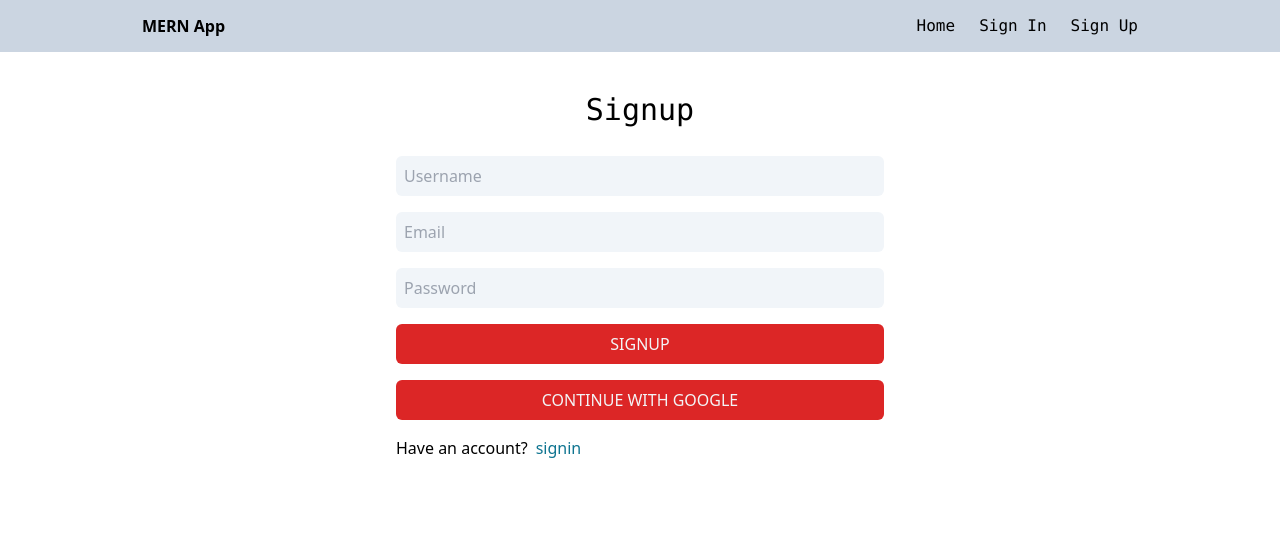
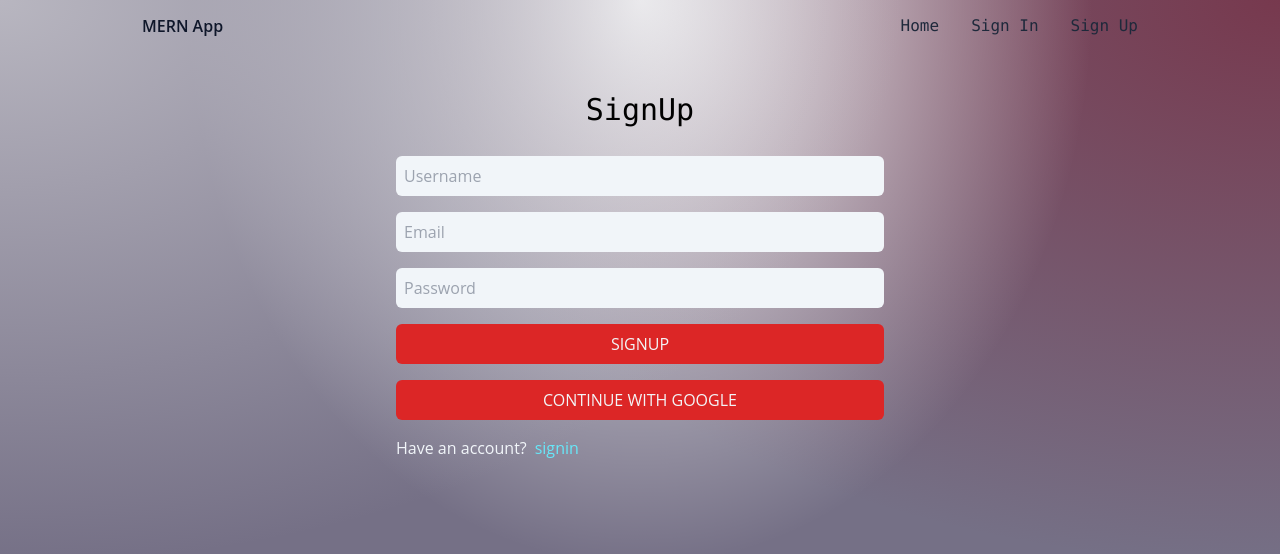
Before and after one commit to Vasanth375/secure-flow, a React (Vite) app in the folder client/: page /signup in a window 1280 px wide. Shown: the top 554 px of the page. Built offline with nearby package versions, Linux system fonts and the light colour scheme.

Commit message:
Added Styles and Some Other Functionalities

```diff
--- a/client/package.json
+++ b/client/package.json
@@ -16,7 +16,8 @@
     "react": "^18.2.0",
     "react-dom": "^18.2.0",
     "react-redux": "^9.0.4",
-    "react-router-dom": "^6.20.0"
+    "react-router-dom": "^6.20.0",
+    "redux-persist": "^6.0.0"
   },
   "devDependencies": {
     "@types/react": "^18.2.37",
--- /dev/null
+++ b/client/src/App.css
@@ -0,0 +1,24 @@
+* html {
+  padding: 0;
+  margin: 0;
+  box-sizing: border-box;
+}
+
+body {
+  margin: 0;
+  font-family: "Open Sans", sans-serif;
+  -webkit-font-smoothing: antialiased;
+  -moz-osx-font-smoothing: grayscale;
+}
+
+.main {
+  height: 100vh;
+  background-color: #757086;
+  background-image: radial-gradient(
+      at 0% 0%,
+      rgb(184, 182, 192) 0,
+      transparent 50%
+    ),
+    radial-gradient(at 50% 0%, rgb(255, 255, 255) 0, transparent 50%),
+    radial-gradient(at 100% 0%, rgb(119, 57, 78) 0, transparent 50%);
+}
--- a/client/src/App.jsx
+++ b/client/src/App.jsx
@@ -3,16 +3,18 @@ import Home from "./Pages/Home";
 import SignIn from "./Pages/SignIn";
 import SignUp from "./Pages/SignUp";
 import Header from "./components/Header";
-
+import "../src/App.css"
 export default function App() {
   return (
     <BrowserRouter>
+    <div className="main">
       <Header></Header>
       <Routes>
         <Route path="/" element={<Home />}></Route>
         <Route path="/signin" element={<SignIn></SignIn>}></Route>
         <Route path="/signup" element={<SignUp></SignUp>}></Route>
       </Routes>
+    </div>
     </BrowserRouter>
   );
 }
--- a/client/src/Pages/Home.jsx
+++ b/client/src/Pages/Home.jsx
@@ -1,5 +1,6 @@
-import React from "react";
-
+import "../App.css";
 export default function Home() {
-  return <div>Home</div>;
+  return (
+    <div className="p-4 font-mono text-3xl text-center m-7 text-slate-800">Home</div>
+  );
 }
--- a/client/src/Pages/SignIn.jsx
+++ b/client/src/Pages/SignIn.jsx
@@ -40,7 +40,7 @@ export default function SignIn() {
       // }
       // console.log("signin");
       const data = await resp.json();
-      if (data.status === 404 || data.status === 401) {
+      if (data.status === 404 || data.status === 401 || data.status === 500) {
         dispatch(signInFailure(data));
         return;
       }
@@ -52,7 +52,9 @@ export default function SignIn() {
   };
   return (
     <div className="max-w-lg p-3 mx-auto min-w-max">
-      <div className="font-mono text-3xl text-center my-7">Sign in</div>
+      <div className="font-mono text-3xl text-center my-7 text-slate-900">
+        SignIn
+      </div>
       <form action="" className="flex flex-col gap-4">
         <input
           id="username"
@@ -78,7 +80,7 @@ export default function SignIn() {
 
         <Oauth></Oauth>
       </form>
-      <div className="flex gap-2">
+      <div className="flex gap-2 text-slate-50">
         <p>Already have an Account</p>
         <Link to={"/signup"}>
           <span className="text-cyan-700">signup</span>
--- a/client/src/Pages/SignUp.jsx
+++ b/client/src/Pages/SignUp.jsx
@@ -31,15 +31,8 @@ export default function SignUp() {
         body: JSON.stringify(formData),
       });
 
-      // if (!response.ok) {
-      //   throw new Error(`Request failed with status ${response.status}`);
-      // }
-
       console.log("Sent");
       console.log(load);
-      // const data = response.json ? await response.json() : null;
-      // setLoading(false);
-      // setError(false);
       const data = await response.json();
       if (data.status === 500) {
         dispatch(signUpFailure(data));
@@ -56,7 +49,7 @@ export default function SignUp() {
   };
   return (
     <div className="max-w-lg p-3 mx-auto min-w-max">
-      <div className="font-mono text-3xl text-center my-7">Signup</div>
+      <div className="font-mono text-3xl text-center my-7">SignUp</div>
       <form className="flex flex-col gap-4">
         <input
           className="justify-center p-2 rounded-md bg-slate-100"
@@ -82,7 +75,7 @@ export default function SignUp() {
           required
         ></input>
         <button
-          className="p-2 text-gray-100 uppercase bg-red-600 rounded-md hover:bg-slate-900"
+          className="p-2 text-gray-100 uppercase bg-red-600 rounded-md hover:bg-red-800"
           type="submit"
           onClick={handleSubmit}
           disabled={loading}
@@ -93,10 +86,10 @@ export default function SignUp() {
       <div className="flex flex-col my-4">
         <Oauth></Oauth>
       </div>
-      <div className="flex gap-2">
+      <div className="flex gap-2 text-slate-100">
         <p>Have an account?</p>
         <Link to={"/signin"}>
-          <span className="text-cyan-700">signin</span>
+          <span className="text-cyan-300 hover:text-white">signin</span>
         </Link>
       </div>
       <p className="mt-2 text-red-900">
--- a/client/src/components/Header.jsx
+++ b/client/src/components/Header.jsx
@@ -2,12 +2,12 @@ import { Link } from "react-router-dom";
 
 export default function Header() {
   return (
-    <div className=" bg-slate-300">
+    <div className="header">
       <div className="flex items-center justify-between p-3.5 mx-auto max-w-5xl gap-2">
         <Link to={"/"}>
-          <h1 className="font-semibold">MERN App</h1>
+          <h1 className="font-semibold text-slate-900">MERN App</h1>
         </Link>
-        <ul className="flex gap-6 font-mono">
+        <ul className="flex gap-8 font-mono text-slate-800">
           <Link to={"/"}>
             <li>Home</li>
           </Link>
--- a/client/src/components/Oauth.jsx
+++ b/client/src/components/Oauth.jsx
@@ -33,6 +33,7 @@ export default function Oauth() {
       dispatch(signInSuccess(data));
     } catch (error) {
       console.log(error);
+      dispatch(signInFailure(error));
     }
   };
 
--- a/client/src/main.jsx
+++ b/client/src/main.jsx
@@ -6,6 +6,7 @@ import "./index.css";
 import { Provider } from "react-redux";
 import { store } from "./redux/store.js";
 
+
 ReactDOM.createRoot(document.getElementById("root")).render(
   <Provider store={store}>
     <App />
```
Also changed, not shown: 2 other files (tests, documents, lock files or other folders).
